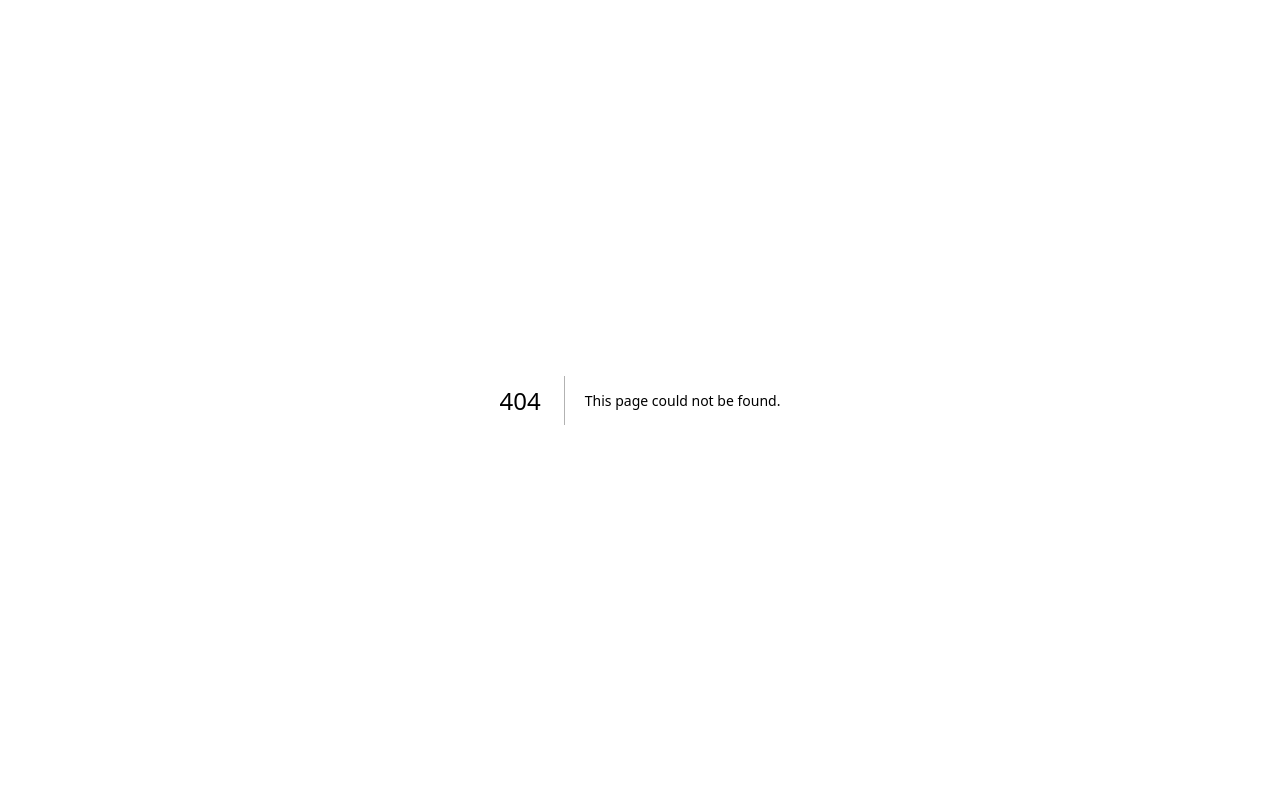
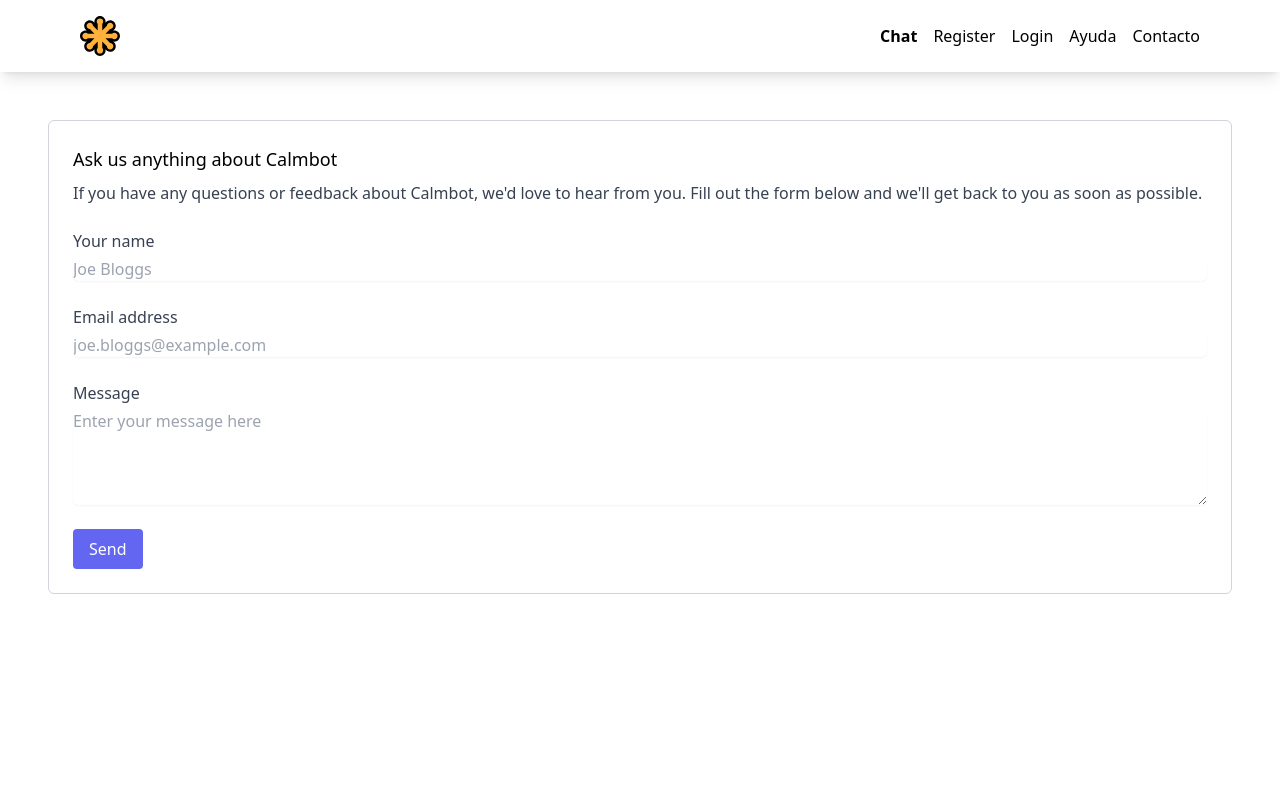
Before and after one commit to NeuronaBens/AI-Chatbot, a Next.js app: page /general/contacto in a window 1280 px wide. Before the commit this address had no page. Shown: the top 800 px of the page. Built offline with nearby package versions, Linux system fonts and the light colour scheme.

Commit message:
feat: added contact and help views skeletons
added contact and help views skeletons for future update and improvement.

```diff
--- /dev/null
+++ b/app/general/ayuda/page.js
@@ -0,0 +1,33 @@
+export default function Help() {
+  return (
+    <div className="h-screen">
+      <span className="h-full"></span>
+      <div className="mt-8">
+        <h2 className="text-2xl font-bold mb-4">Q&A</h2>
+        <dl>
+          <div className="mb-4">
+            <dt className="font-bold">Q: What is Lorem Ipsum?</dt>
+            <dd className="ml-4">
+              A: Lorem Ipsum is simply dummy text of the printing and
+              typesetting industry.
+            </dd>
+          </div>
+          <div className="mb-4">
+            <dt className="font-bold">Q: Where does it come from?</dt>
+            <dd className="ml-4">
+              A: Contrary to popular belief, Lorem Ipsum is not simply random
+              text.
+            </dd>
+          </div>
+          <div className="mb-4">
+            <dt className="font-bold">Q: Why do we use it?</dt>
+            <dd className="ml-4">
+              A: It is a long established fact that a reader will be distracted
+              by the readable content of a page when looking at its layout.
+            </dd>
+          </div>
+        </dl>
+      </div>
+    </div>
+  );
+}
--- /dev/null
+++ b/app/general/contacto/page.js
@@ -0,0 +1,53 @@
+export default function Contact() {
+  return (
+    <div className="w-full md:w-screen-md mx-auto p-12">
+      <div className="p-6 border border-gray-300 sm:rounded-md">
+        <section className="mb-6">
+          <h2 className="text-lg font-medium mb-2">
+            Ask us anything about Calmbot
+          </h2>
+          <p className="text-gray-700">
+            If you have any questions or feedback about Calmbot, we'd love to
+            hear from you. Fill out the form below and we'll get back to you as
+            soon as possible.
+          </p>
+        </section>
+        <form method="POST" action="https://example.com">
+          <label className="block mb-6">
+            <span className="text-gray-700">Your name</span>
+            <input
+              type="text"
+              name="name"
+              className="block w-full mt-1 border-gray-300 rounded-md shadow-sm focus:border-indigo-300 focus:ring focus:ring-indigo-200 focus:ring-opacity-50"
+              placeholder="Joe Bloggs"
+            />
+          </label>
+          <label className="block mb-6">
+            <span className="text-gray-700">Email address</span>
+            <input
+              name="email"
+              type="email"
+              className="block w-full mt-1 border-gray-300 rounded-md shadow-sm focus:border-indigo-300 focus:ring focus:ring-indigo-200 focus:ring-opacity-50"
+              placeholder="joe.bloggs@example.com"
+            />
+          </label>
+          <label className="block mb-6">
+            <span className="text-gray-700">Message</span>
+            <textarea
+              name="message"
+              className="block w-full mt-1 border-gray-300 rounded-md shadow-sm focus:border-indigo-300 focus:ring focus:ring-indigo-200 focus:ring-opacity-50"
+              rows="4"
+              placeholder="Enter your message here"
+            ></textarea>
+          </label>
+          <button
+            type="submit"
+            className="bg-indigo-500 text-white py-2 px-4 rounded hover:bg-indigo-600 focus:outline-none focus:ring-2 focus:ring-indigo-500 focus:ring-offset-2"
+          >
+            Send
+          </button>
+        </form>
+      </div>
+    </div>
+  );
+}
```
